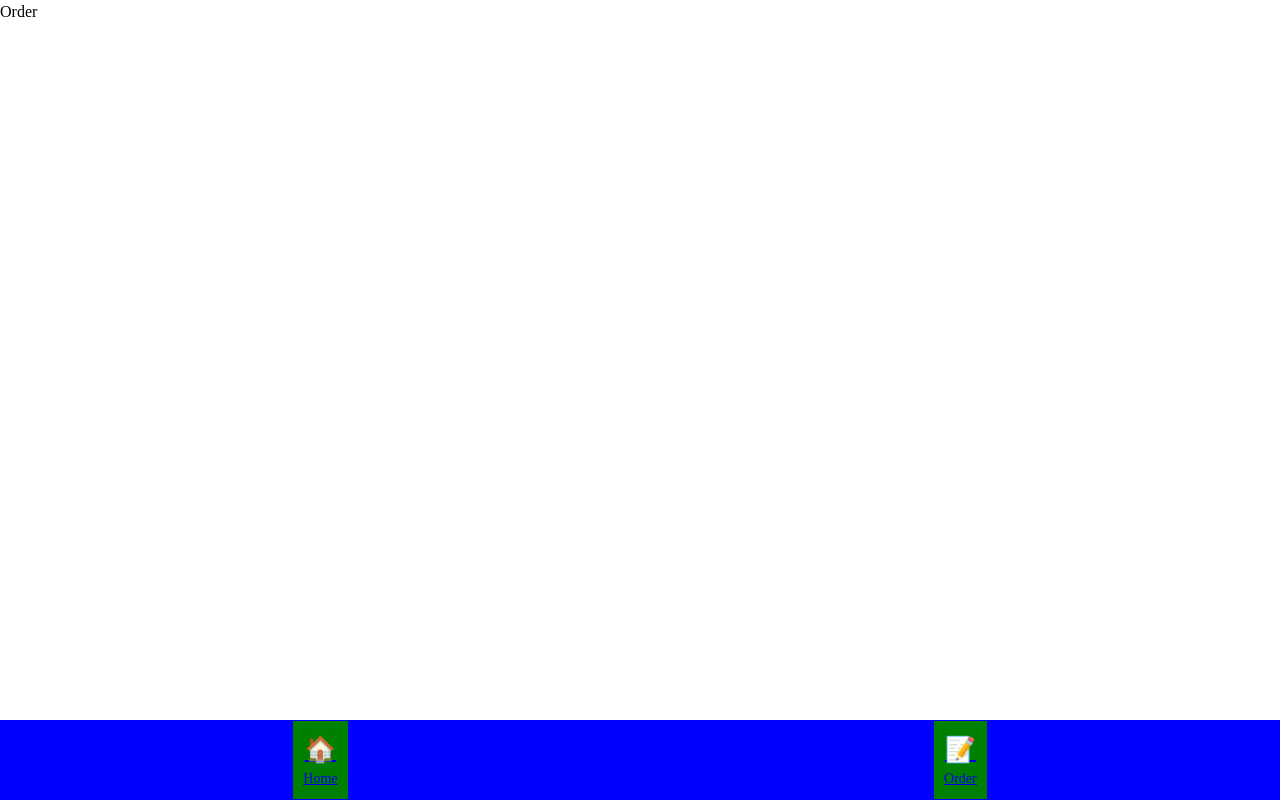
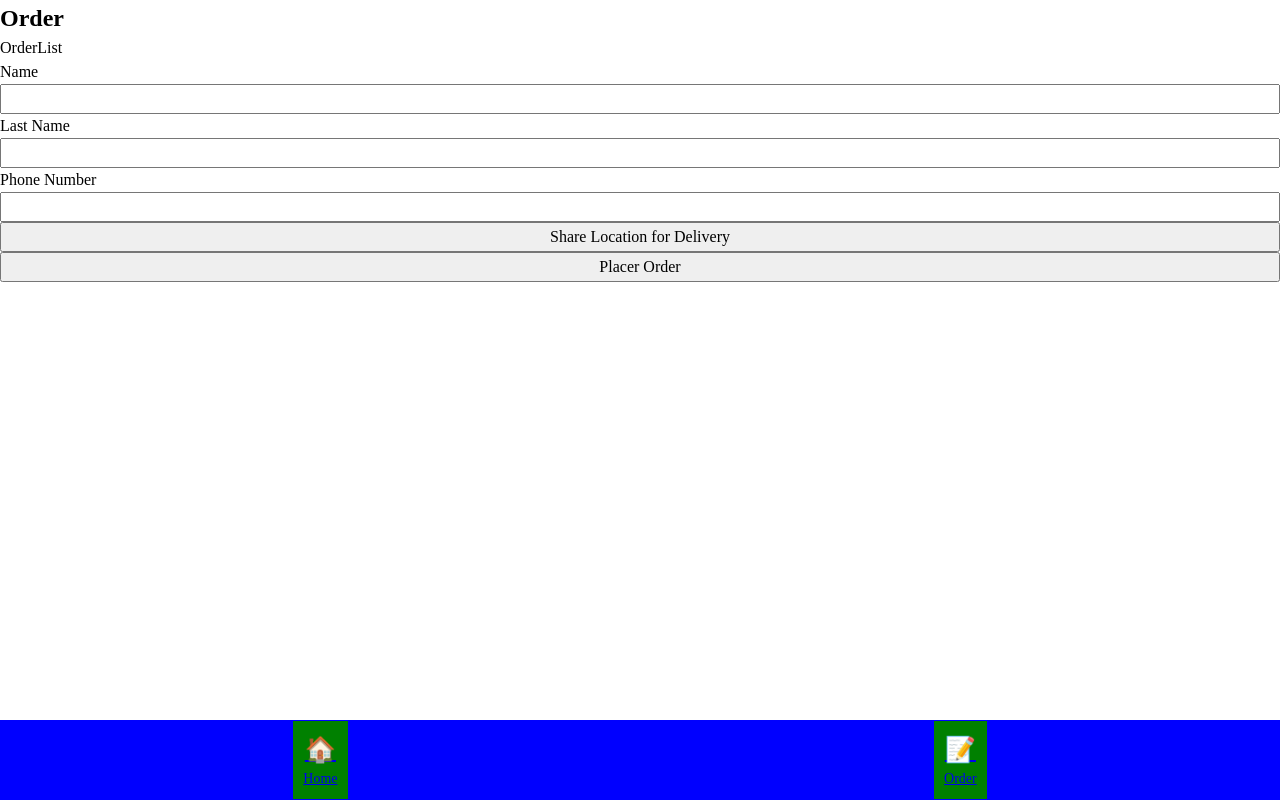
Before and after one commit to tonynechar/eat-it, a React (Create React App) app in the folder client/: page /order in a window 1280 px wide. Built offline with nearby package versions, Linux system fonts and the light colour scheme.

Commit message:
implementing order form, geolocation working with user coords and showing a pinned location map

```diff
--- a/client/package.json
+++ b/client/package.json
@@ -8,6 +8,7 @@
     "@testing-library/user-event": "^13.5.0",
     "react": "^17.0.2",
     "react-dom": "^17.0.2",
+    "react-leaflet": "^3.2.5",
     "react-router-dom": "^6.2.2",
     "react-scripts": "5.0.0",
     "uuid": "^8.3.2",
--- /dev/null
+++ b/client/src/Components/OrderList/OrderList.js
@@ -0,0 +1,12 @@
+import React from 'react'
+
+function OrderList({ dishes }) {
+
+
+
+  return (
+    <div>OrderList</div>
+  )
+}
+
+export default OrderList
--- a/client/src/Pages/Order/Order.css
+++ b/client/src/Pages/Order/Order.css
@@ -0,0 +1,11 @@
+form {
+  display: flex;
+  flex-direction: column;
+}
+
+.leaflet-container {
+  height: 25vh;
+  max-width: 600px;
+  margin: 0 auto;
+  border-radius: 6px;
+}
--- a/client/src/Pages/Order/Order.js
+++ b/client/src/Pages/Order/Order.js
@@ -1,9 +1,93 @@
-import React from 'react';
+import React, { useState, useContext } from 'react';
+import { OrderContext } from '../../App';
+import OrderList from '../../Components/OrderList/OrderList';
+import { MapContainer, TileLayer, Marker, Popup } from 'react-leaflet'
 import './Order.css';
 
 function Order() {
+
+  const { order, setOrder } = useContext(OrderContext);
+
+
+
+  const [userCoordinates, setUserCoordinates] = useState({});
+
+  const handleClick = (e) => {
+    e.preventDefault();
+    if('geolocation' in navigator) {
+      function success (pos) {
+        const position = [pos.coords.latitude, pos.coords.longitude];
+        setUserCoordinates({latitude: position[0], longitude: position[1]})
+      }
+      function error (err) {
+        console.warn(`ERROR(${err.code}): ${err.message}`);
+      }
+      const options = {
+        enableHighAccuracy: true,
+        timeout: 5000,
+        maximumAge: 0
+      };
+      navigator.permissions.query({name:'geolocation'})
+      .then(navigator.geolocation.getCurrentPosition(success, error, options))
+      .catch(err => console.error(err));
+    } else {
+      /* geolocation IS NOT available */
+    }
+  }
+
+  const submitHandler = () => {
+    if (userCoordinates.latitude === undefined || userCoordinates.longitude === undefined) {
+
+    }
+  }
   return (
-    <div>Order</div>
+    <div>
+      <h2>Order</h2>
+      <OrderList dishes={order.dishes} />
+      <form onSubmit={submitHandler}>
+        <label>Name</label>
+        <input type='text' name='name' id='name' required={true} />
+        <label>Last Name</label>
+        <input type='text' name='lastName' id='lastName' required={true} />
+        <label>Phone Number</label>
+        <input type='tel' name='phoneNumber' id='phoneNumber' pattern='[0-9]{3}-[0-9]{2}-[0-9]{3}' required={true} />
+        <section>
+          {/* <label>Delivery Method:</label>
+          <br />
+          <input type='radio' value='pick-up' id='pick-upChoice' name='method'/>
+          <label>Pick-Up</label>
+          <input type='radio' value='delivery' id='deliveryChoice' name='method'/>
+          <label>Delivery</label> */}
+        </section>
+        <button onClick={handleClick}>Share Location for Delivery</button>
+        <link
+          rel="stylesheet"
+          href="https://unpkg.com/leaflet@1.6.0/dist/leaflet.css"
+          integrity="sha512-xwE/Az9zrjBIphAcBb3F6JVqxf46+CDLwfLMHloNu6KEQCAWi6HcDUbeOfBIptF7tcCzusKFjFw2yuvEpDL9wQ=="
+          crossOrigin=""
+        />
+        <script
+          src="https://unpkg.com/leaflet@1.7.1/dist/leaflet.js"
+          integrity="sha512-XQoYMqMTK8LvdxXYG3nZ448hOEQiglfqkJs1NOQV44cWnUrBc8PkAOcXy20w0vlaXaVUearIOBhiXZ5V3ynxwA=="
+          crossOrigin=""
+        />
+        { userCoordinates.latitude !== undefined &&
+          <div className=''>
+            <MapContainer center={[userCoordinates.latitude, userCoordinates.longitude]} zoom={16}>
+              <TileLayer
+                url="https://{s}.tile.openstreetmap.org/{z}/{x}/{y}.png"
+              />
+              <Marker position={[userCoordinates.latitude, userCoordinates.longitude]}>
+                <Popup>
+                  Your Location.
+                </Popup>
+              </Marker>
+            </MapContainer>
+          </div>
+        }
+        <button type='submit'>Placer Order</button>
+      </form>
+    </div>
   )
 }
 
```
Also changed, not shown: client/src/Components/OrderItem/OrderItem.js (added, +12 -0 lines), client/public/manifest.json, client/src/Components/OrderItem/OrderItem.css (added), client/src/Components/OrderList/OrderList.css (added), 1 other file (tests, documents, lock files or other folders).
